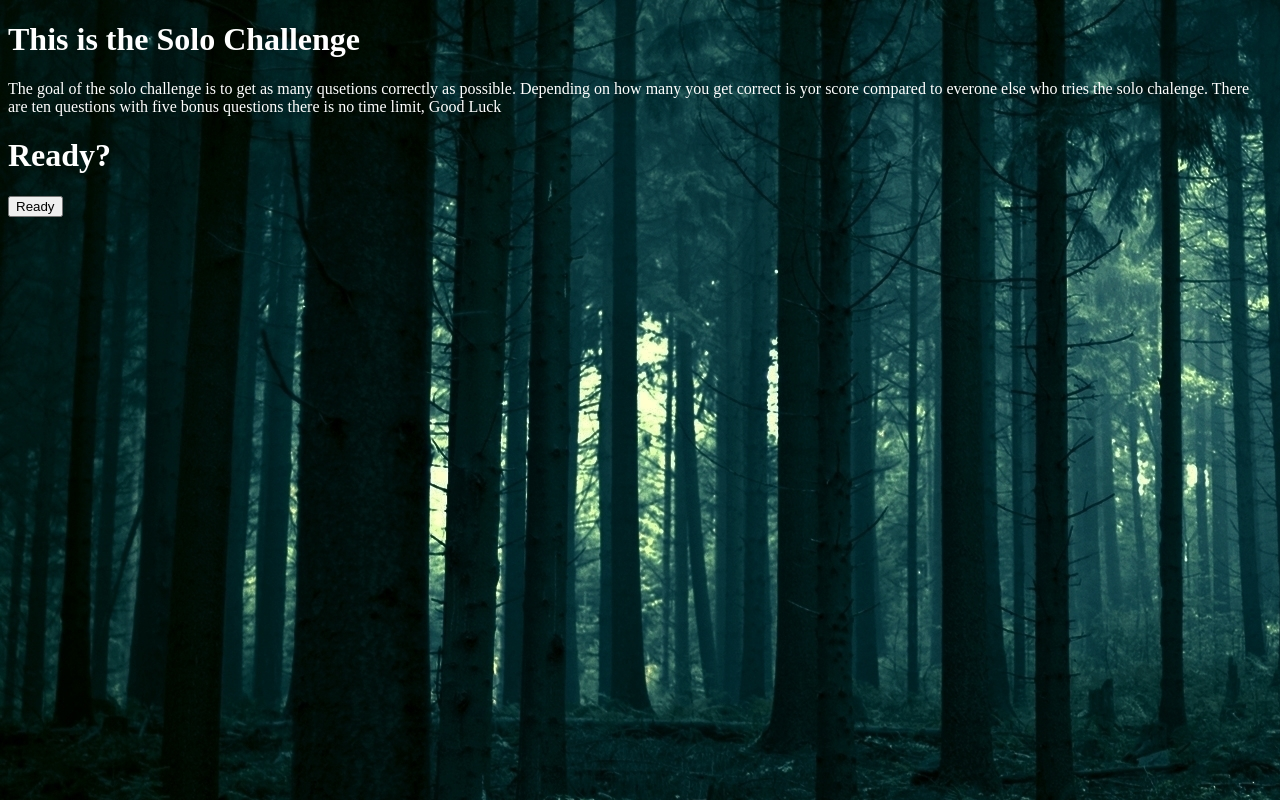
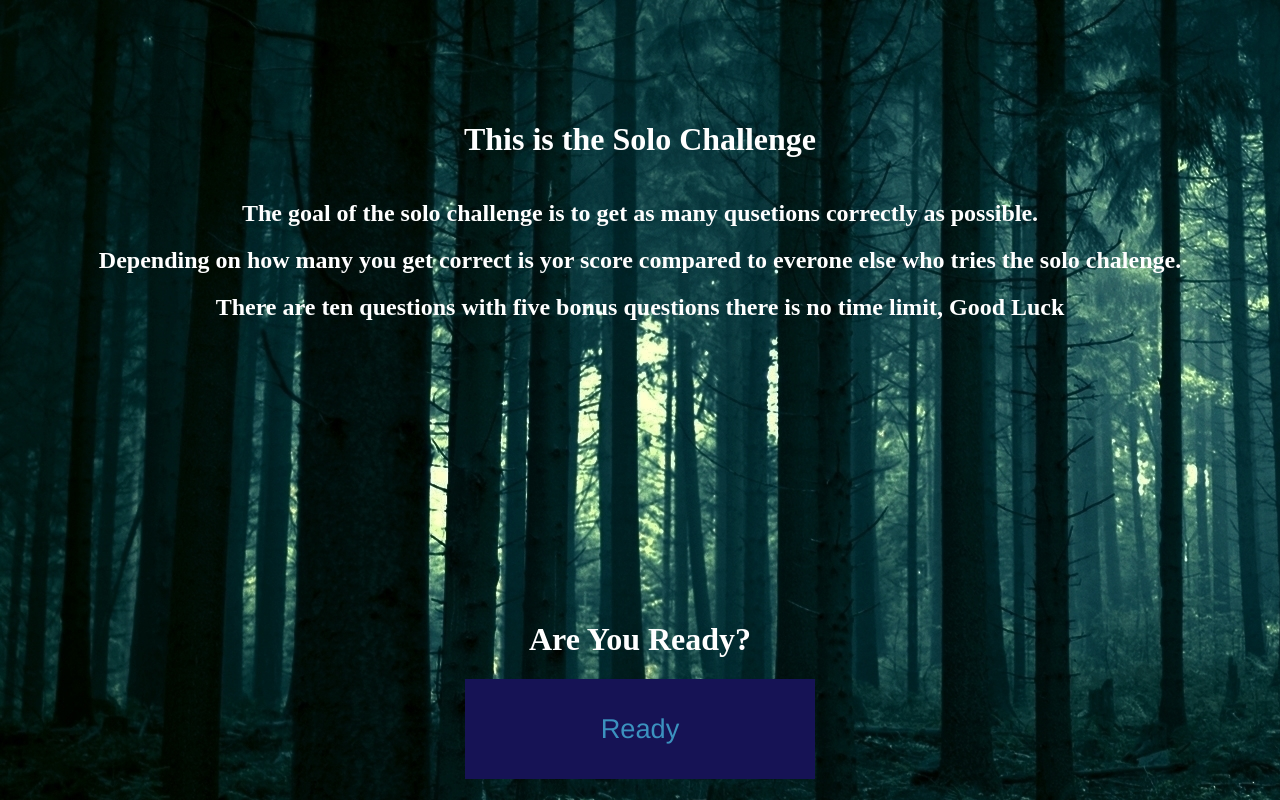
Before and after one commit to Athora190/Project-Waffle, a Python web app: template templates/SoloChallenge.html in a window 1280 px wide. Run offline with Jinja, Linux system fonts and the light colour scheme; the template is opened without the code that fills it, so the values that code supplies are empty.

Commit message:
style stuff

```diff
--- a/templates/SoloChallenge.html
+++ b/templates/SoloChallenge.html
@@ -10,19 +10,57 @@ body {
 				color: white;
 	}
 
+.Starting{
+	margin-top: 100px;
+	display:flex;
+  align-items: center;
+  justify-content: center;
+}
+#h21 {
+	display:flex;
+	align-items: center;
+	justify-content: center;
+}
+h2{
+	display:flex;
+	align-items: center;
+	justify-content: center;
+}
+#ready {
+	margin-top: 300px;
+	display:flex;
+	align-items: center;
+	justify-content: center;
+}
+#red{
+	color: #3B92BF;
+  background-color: #161355;
+  border: none;
+  font-family: Helvetica;
+  font-size: 1.7rem;
+	font-weight: 100;
+  height: 100px;
+  width: 350px;
+
+}
+
 </style>
 
 
 <body>
 
+<div class="Starting">
+<h1> This is the Solo Challenge </h1>
+</div>
+<h2 id='h21'> The goal of the solo challenge is to get as many qusetions correctly as possible.</h2> <h2 id='h22'>Depending on how many you get correct is yor score compared to everone else who tries the solo chalenge.</h2>
+<h2> There are ten questions with five bonus questions there is no time limit,  Good Luck
+</h2>
+<h1 id= 'ready'> Are You Ready?</h1>
+<center>
+<a href='/game'>
+	<button id='red'>Ready</button>
+</a>
+</center>
 
-<h1> This is the Solo Challenge </h1>
-
-<p> The goal of the solo challenge is to get as many qusetions correctly as possible. Depending on how many you get correct is yor score compared to everone else who tries the solo chalenge. There are ten questions with five bonus questions there is no time limit,  Good Luck  </p>
-<h1 id= ready> Ready?</h1>
-<form method="post" action = "/game">
-	<button class="botn" id="red">Ready</button>
-</a>
-</form>
 </body>
 </html>
```
Also changed, not shown: main.py (+4 -3 lines), templates_new/score.html (+10 -1 lines), images/357146-dark-road-sunlight-trees-wind_turbine-748x496.jpg (added).
